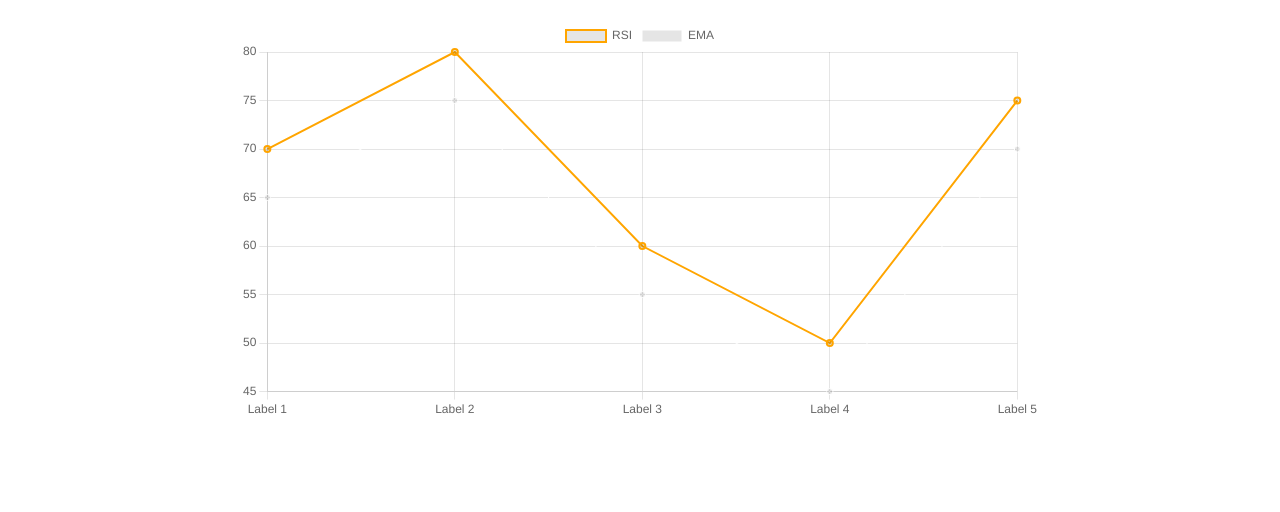
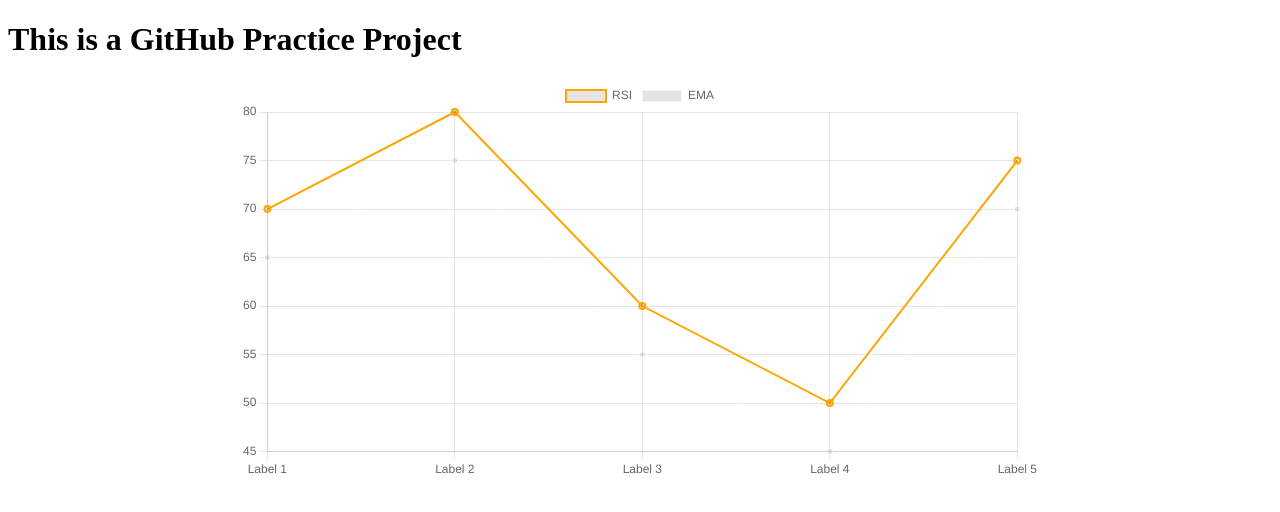
Before and after one commit to Arifhoque1999/test12, a plain HTML site: page index.html in a window 1280 px wide. Drawn offline with nearby package versions, Linux system fonts and the light colour scheme.

Commit message:
this is a git practice time

```diff
--- a/index.html
+++ b/index.html
@@ -13,6 +13,7 @@
     <script src="https://cdn.jsdelivr.net/npm/chart.js"></script>
   </head>
   <body>
+    <h1>This is a GitHub Practice Project</h1>
     <canvas id="chart"></canvas>
 
     <script>
```
